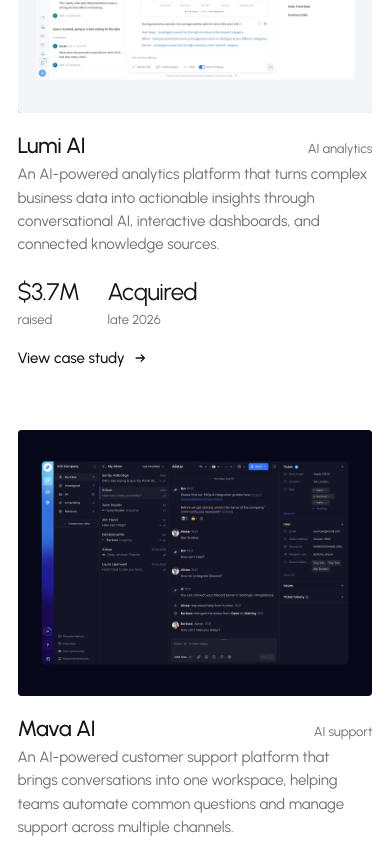
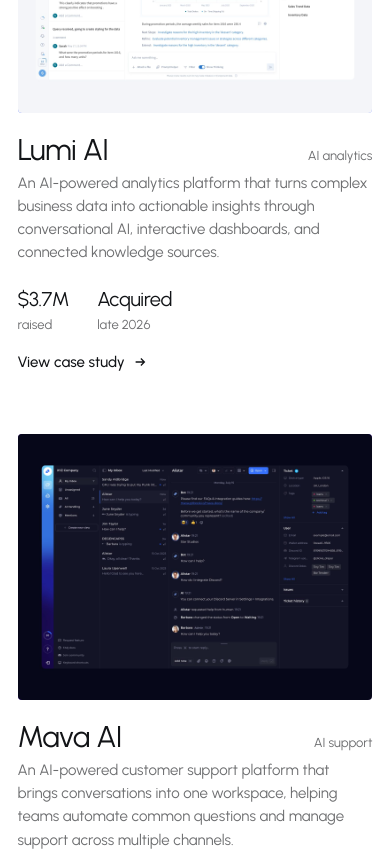
Before and after one commit to gopfuch-afk/anton-portfolio, a plain HTML site: page index.html in a window 390 px wide. Shown: the part 1033-1888 px from the top of the page. Drawn offline with Linux system fonts and the light colour scheme.

Commit message:
Home cards on tablet and phone: title larger than the figures
Co-Authored-By: Claude Opus 5.5 <noreply@anthropic.com>

```diff
--- a/assets/work.css
+++ b/assets/work.css
@@ -91,3 +91,8 @@
 .work-stats { display: flex; gap: clamp(28px, 3.2vw, 48px); margin: 24px 0 0; }
 .work-stats dt { font-size: clamp(1.5rem, 2.2vw, 2rem); line-height: 1; letter-spacing: -0.02em; color: var(--fg); }
 .work-stats dd { margin: 6px 0 0; font-size: 13px; color: var(--muted); }
+/* tablet and phone: the case title stays larger than its figures, as on desktop */
+@media (max-width: 900px) {
+  .works.stack .work .meta b { font-size: 1.875rem; font-weight: 400; }
+  .work-stats dt { font-size: 1.25rem; }
+}
```
